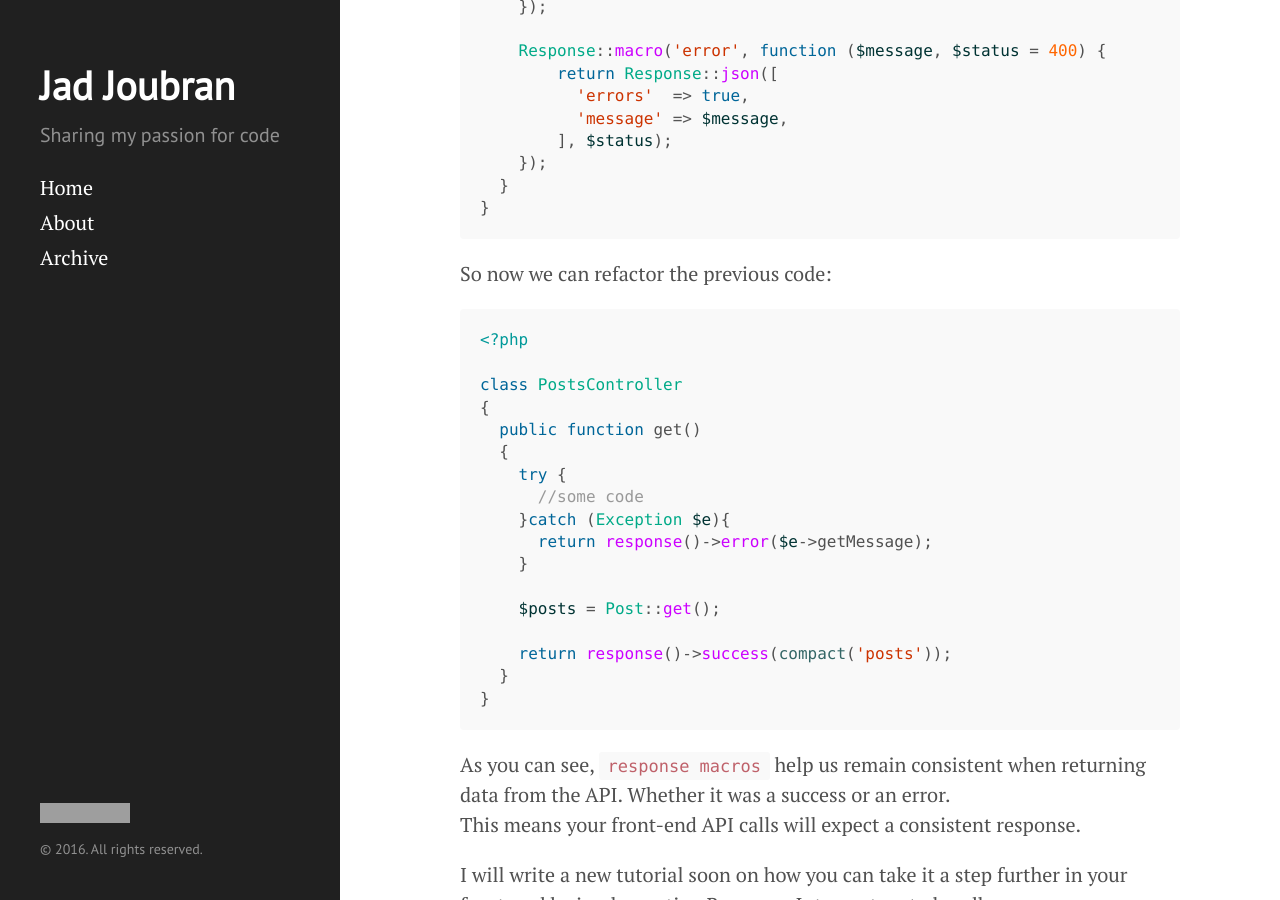
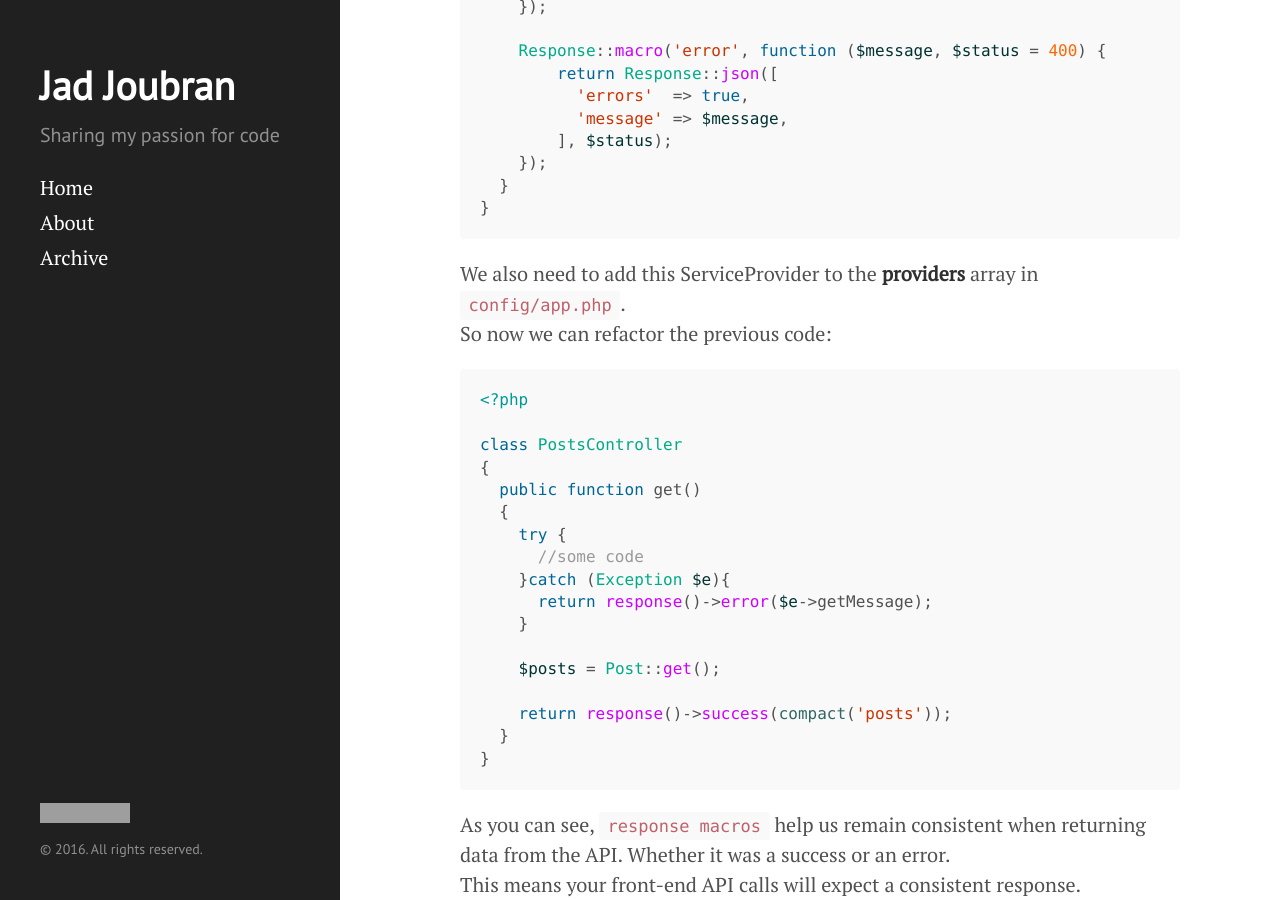
Before and after one commit to jadjoubran/blog, a Jekyll site: the page built from _posts/2016-03-27-laravel-response-macros-api.md, in a window 1280 px wide and 900 px high, scrolled down 1613 px. Built offline with Jekyll 4.4.1, drawn with Linux system fonts in a browser that asks for light colours; comment, search, counter and statistics services are not loaded; grey boxes are pictures that could not be loaded.

Commit message:
added ServiceProvider note

````diff
--- a/_posts/2016-03-27-laravel-response-macros-api.md
+++ b/_posts/2016-03-27-laravel-response-macros-api.md
@@ -72,7 +72,7 @@ class ResponseMacroServiceProvider extends ServiceProvider
   }
 }
 ```
-
+We also need to add this ServiceProvider to the **providers** array in `config/app.php`.
 So now we can refactor the previous code:
 
 ```php
````
